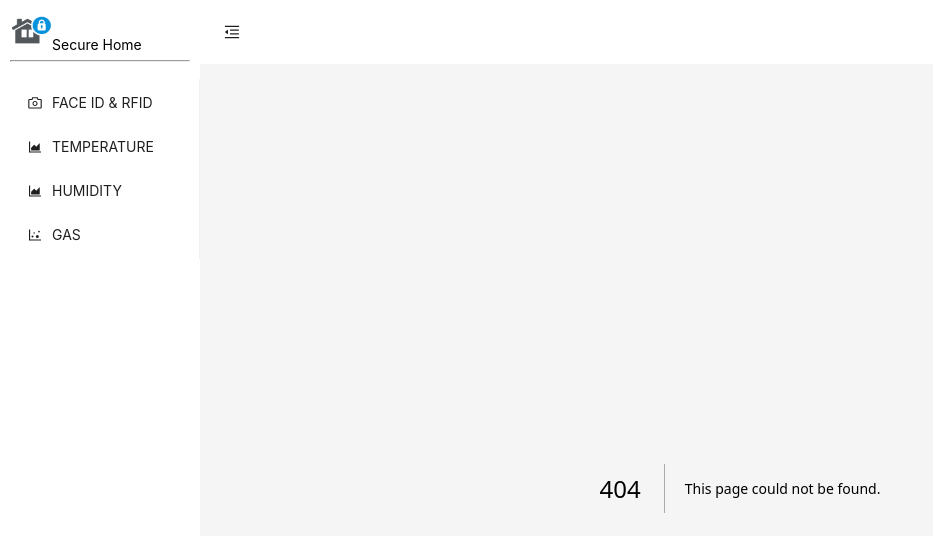
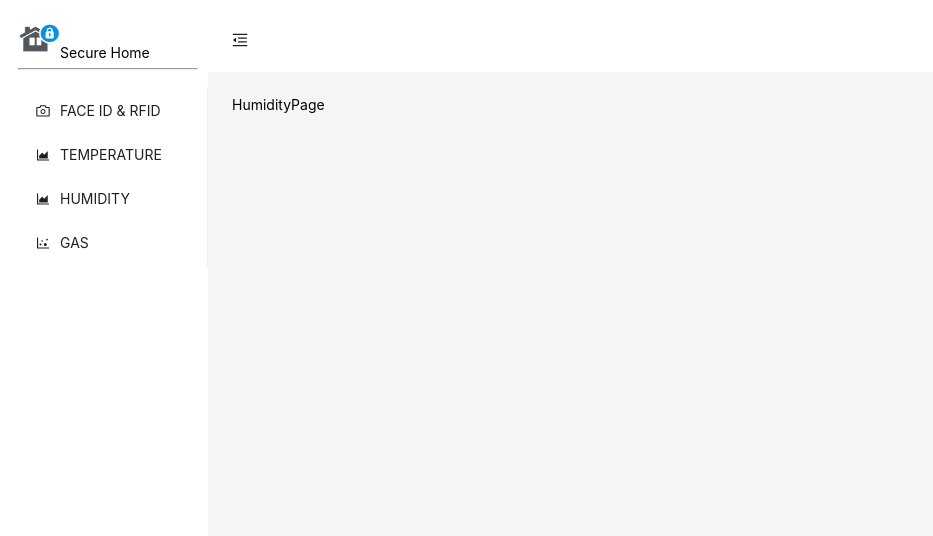
Before and after one commit to JigmeNidup/HomeSecurityUI, a Next.js app: page /humidity in a window 1280 px wide. Before the commit this address had no page. Shown: the top 536 px of the page, without its empty margins (0-933 px from the left). Built offline with nearby package versions, Linux system fonts and the light colour scheme.

Commit message:
added gas temp and humi pages

```diff
--- /dev/null
+++ b/app/humidity/page.js
@@ -0,0 +1,7 @@
+import React from "react";
+
+const HumidityPage = () => {
+  return <div>HumidityPage</div>;
+};
+
+export default HumidityPage;
```
Also changed, not shown: app/gas/page.js (added, +7 -0 lines), app/temperature/page.js (added, +7 -0 lines), 1 other file (tests, documents, lock files or other folders).
